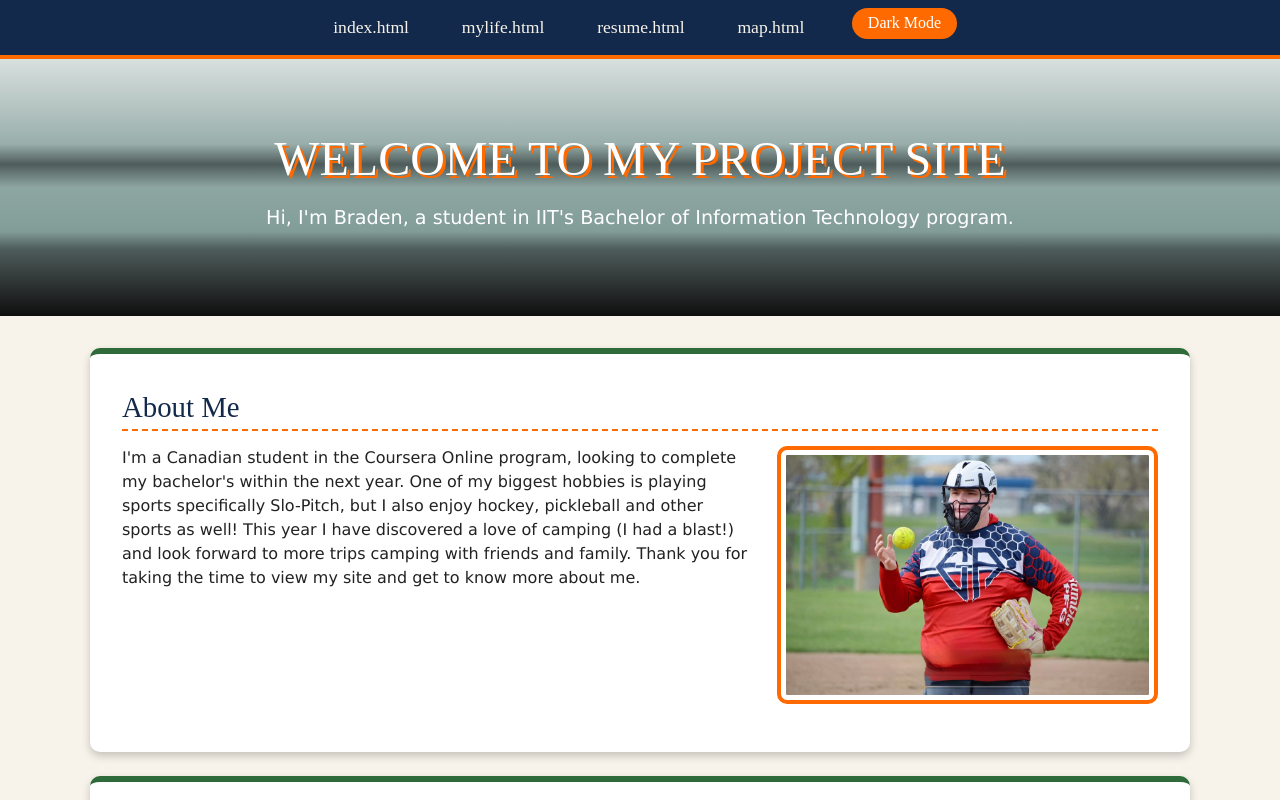
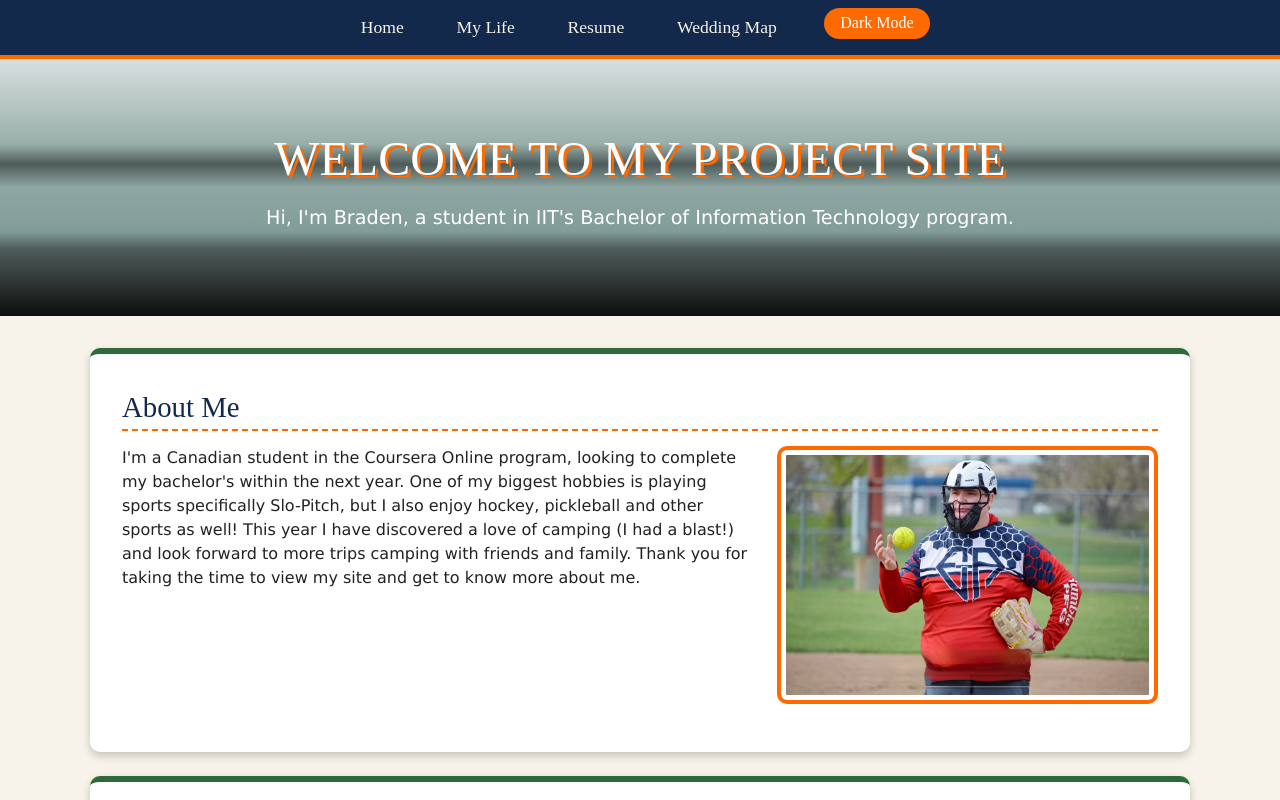
Before and after one commit to BradenLamont/ITMD361-Project3, a plain HTML site: page index.html in a window 1280 px wide. Shown: the top 800 px of the page. Drawn offline with Linux system fonts and the light colour scheme; a web font is replaced by a local one.

Commit message:
Nav name changes
Fix addedfrom project 2 feedback, Navigation names are actual titles now instead of just the file names

```diff
--- a/index.html
+++ b/index.html
@@ -12,10 +12,10 @@
     <div id="navbar-container">
       <nav id="main-navbar">
         <ul>
-          <li><a href="index.html">index.html</a></li>
-          <li><a href="mylife.html">mylife.html</a></li>
-          <li><a href="resume.html">resume.html</a></li>
-          <li><a href="map.html">map.html</a></li>
+          <li><a href="index.html">Home</a></li>
+          <li><a href="mylife.html">My Life</a></li>
+          <li><a href="resume.html">Resume</a></li>
+          <li><a href="map.html">Wedding Map</a></li>
         </ul>
         <button type="button" id="dark-mode-toggle">Dark Mode</button>
       </nav>
```
Also changed, not shown: map.html (+4 -4 lines), mylife.html (+4 -4 lines), resume.html (+4 -4 lines).
